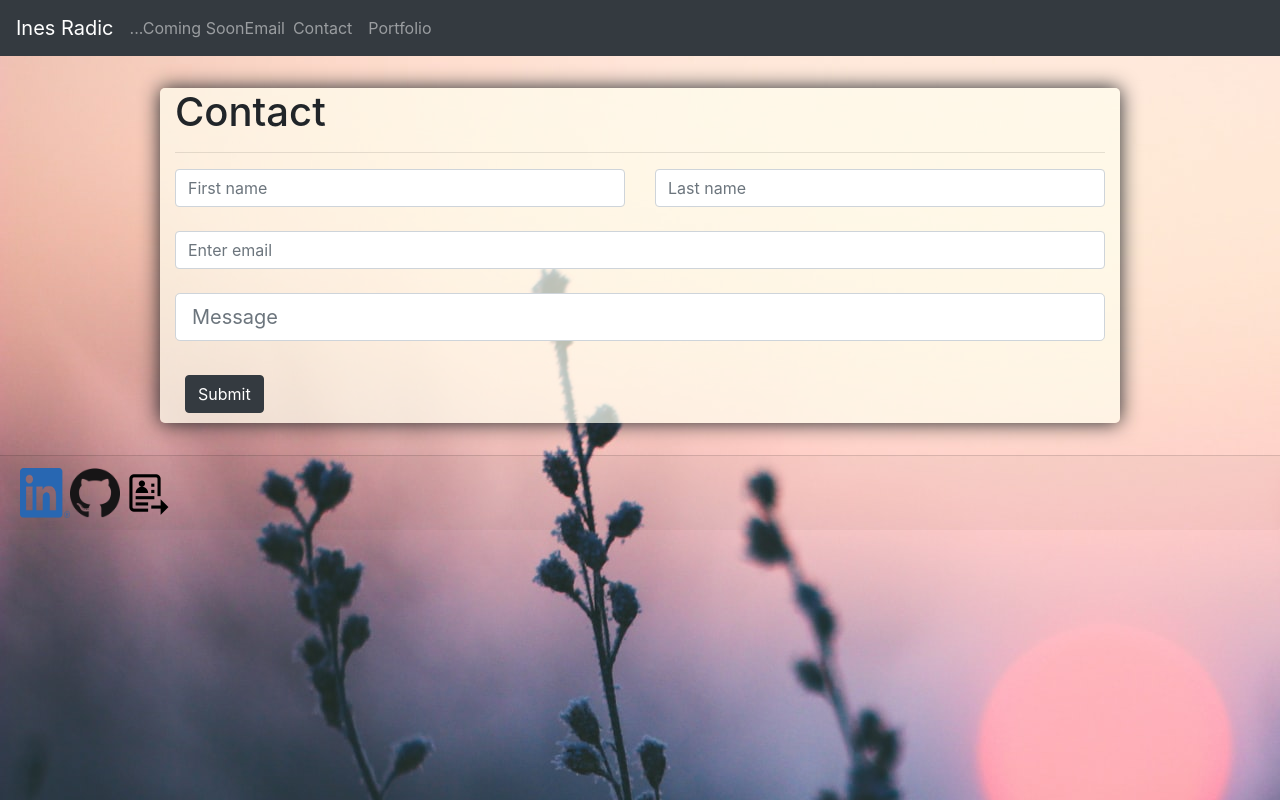
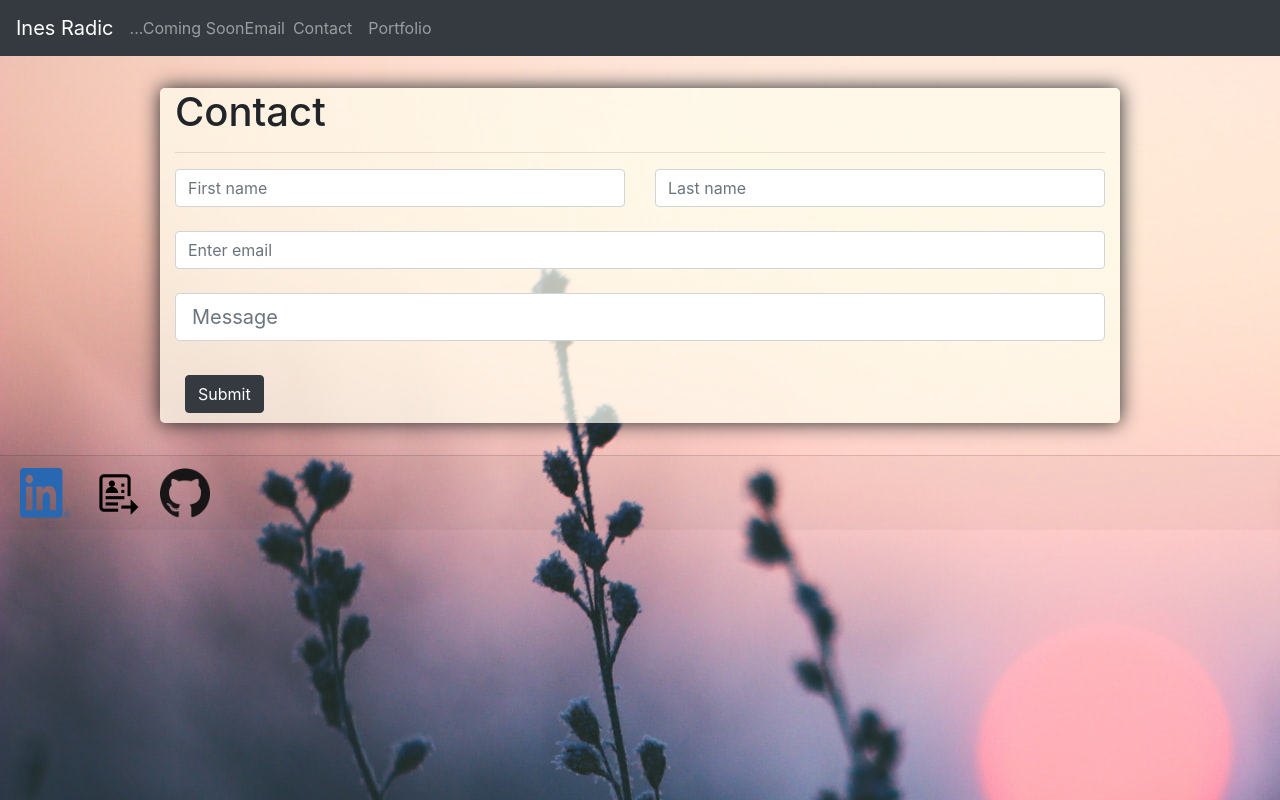
Before and after one commit to inesr19/My-Portfolio, a React (Create React App) app: page /#/contact in a window 1280 px wide. Built offline with nearby package versions, Linux system fonts and the light colour scheme.

Commit message:
add working links to footer

```diff
--- a/src/components/Footer/index.js
+++ b/src/components/Footer/index.js
@@ -9,10 +9,15 @@ import "../Footer/footer.css";
 function Footer() {
     return (
         <Card.Footer>
-            <Card.Img className="image" src={linkedIn} />
-            <Card.Link href={resumePdf} target='_blank' />
-            <Card.Img className="image" src={github}/>
-            <Card.Img className="image" src={resume}/>
+            <Card.Link href="https://www.linkedin.com/in/ines-radic/" target="_blank">
+                <Card.Img className="image" src={linkedIn} />
+            </Card.Link>
+            <Card.Link href={resumePdf} download="Resume" target="_blank">
+                <Card.Img className="image" src={resume}  />
+            </Card.Link>
+            <Card.Link href="https://github.com/inesr19" target="_blank">
+                <Card.Img className="image" src={github}/>
+            </Card.Link>
         </Card.Footer>
     )
 }
```
